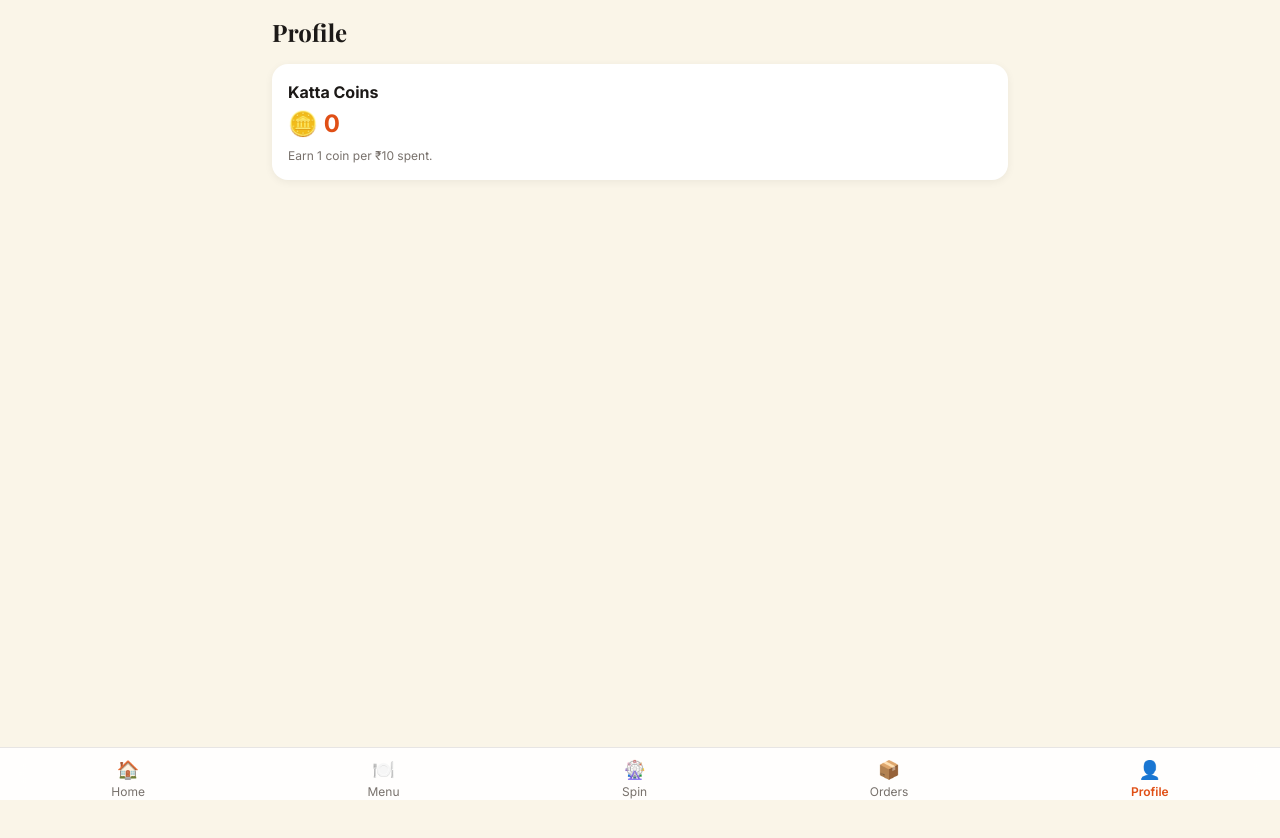
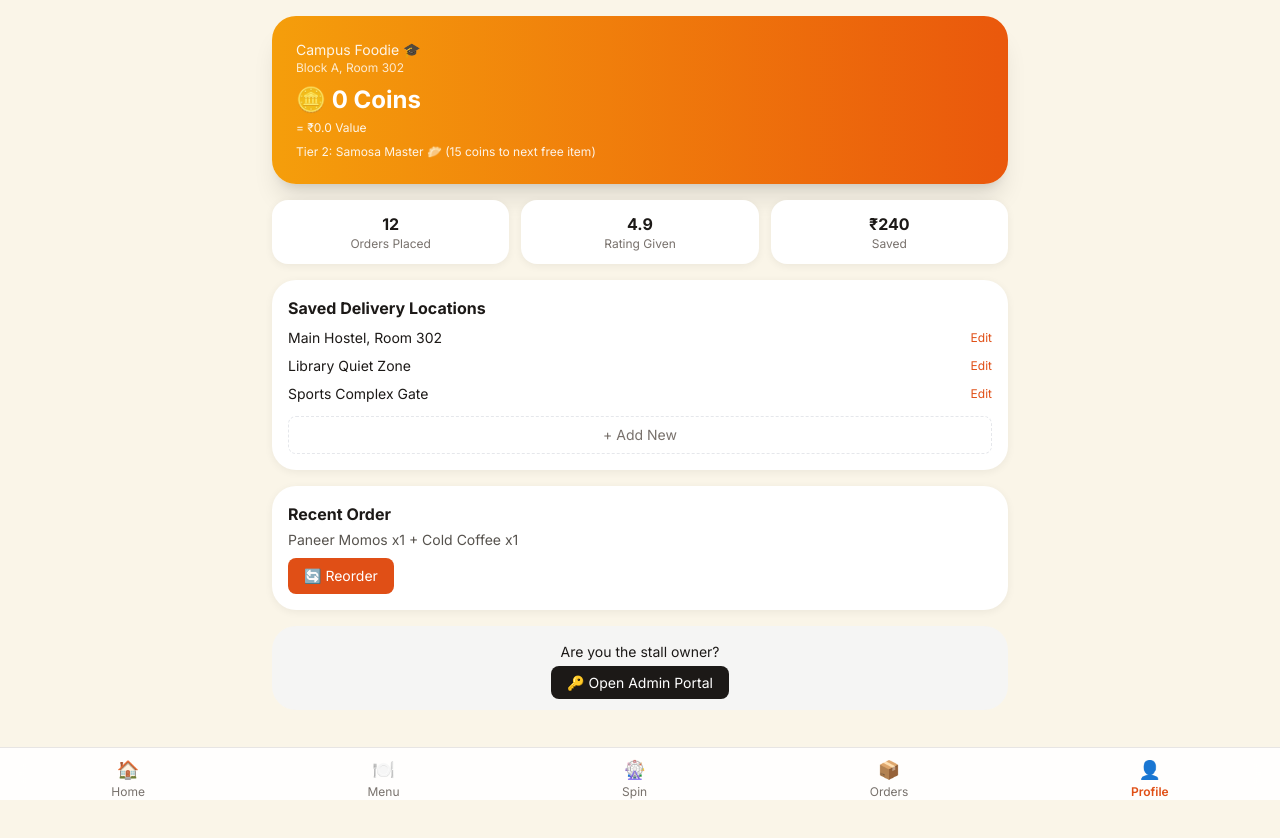
Before and after one commit to ladeshreyash80-dotcom/crispykattav1, a Next.js app: page /profile in a window 1280 px wide. Shown: the top 838 px of the page. Before the commit the page ends 800 px from the top, so only its background shows below. Built offline with nearby package versions, Linux system fonts and the light colour scheme; a web font is replaced by a local one.

Commit message:
feat: add real campus stall photo section + live activity hook to home

```diff
--- a/app/page.tsx
+++ b/app/page.tsx
@@ -91,6 +91,24 @@ export default function Home() {
         </div>
       </section>
 
+      {/* Real campus stall */}
+      <section className="max-w-6xl mx-auto px-4 py-4">
+        <div className="bg-white rounded-3xl p-4 shadow-card">
+          <div className="text-xs uppercase tracking-widest text-brand font-semibold mb-1">Visit our stall at gate no. 2</div>
+          <h2 className="font-display text-xl font-bold mb-3">The stall</h2>
+          <div className="grid grid-cols-2 gap-2 mb-3">
+            <img src="https://images.unsplash.com/photo-1555396273-367ea4eb4db5?auto=format&fit=crop&w=800&q=80" alt="Aerial" className="w-full h-28 object-cover rounded-2xl" />
+            <img src="https://images.unsplash.com/photo-1565299585323-38d6b0865b47?auto=format&fit=crop&w=800&q=80" alt="Stall front" className="w-full h-28 object-cover rounded-2xl" />
+          </div>
+          <div className="text-xs text-stone-600 mb-2">Outside Campus Gate 2 • Under the Banyan Tree</div>
+          <div className="flex gap-2 flex-wrap">
+            <span className="bg-green-100 text-green-700 text-xs px-2 py-1 rounded-full">🟢 Open Now (10:00 - 23:00)</span>
+            <span className="bg-amber-100 text-amber-700 text-xs px-2 py-1 rounded-full">⚡ ~12 min prep</span>
+          </div>
+        </div>
+        <div className="mt-3 bg-brand/10 border border-brand/30 rounded-full px-4 py-2 text-sm text-center">🔥 18 campus students ordered in the last 30 mins!</div>
+      </section>
+
       {/* Circular categories */}
       <section className="max-w-6xl mx-auto px-4 py-4">
         <div className="flex gap-4 overflow-x-auto pb-2">
--- a/app/profile/page.tsx
+++ b/app/profile/page.tsx
@@ -5,11 +5,44 @@ export default function Profile() {
   const { coins } = useRewards();
   return (
     <main className="p-4 max-w-3xl mx-auto pb-32">
-      <h1 className="text-2xl font-bold mb-4">Profile</h1>
-      <div className="bg-white rounded-2xl p-4 shadow-card">
-        <div className="font-bold">Katta Coins</div>
-        <div className="text-2xl text-brand font-bold mt-1">🪙 {coins}</div>
-        <p className="text-xs text-stone-500 mt-2">Earn 1 coin per ₹10 spent.</p>
+      {/* VIP Passport */}
+      <div className="bg-gradient-to-r from-amber-500 to-orange-600 text-white rounded-3xl p-6 shadow-xl mb-4">
+        <div className="text-sm opacity-90">Campus Foodie 🎓</div>
+        <div className="text-xs opacity-80 mb-2">Block A, Room 302</div>
+        <div className="flex items-center gap-2 text-2xl font-bold">🪙 {coins} Coins</div>
+        <div className="text-xs opacity-90 mt-1">= ₹{(coins/10).toFixed(1)} Value</div>
+        <div className="text-xs opacity-90 mt-2">Tier 2: Samosa Master 🥟 (15 coins to next free item)</div>
+      </div>
+
+      {/* Stats */}
+      <div className="grid grid-cols-3 gap-3 mb-4">
+        <div className="bg-white rounded-2xl p-3 shadow-card text-center"><div className="font-bold">12</div><div className="text-xs text-stone-500">Orders Placed</div></div>
+        <div className="bg-white rounded-2xl p-3 shadow-card text-center"><div className="font-bold">4.9</div><div className="text-xs text-stone-500">Rating Given</div></div>
+        <div className="bg-white rounded-2xl p-3 shadow-card text-center"><div className="font-bold">₹240</div><div className="text-xs text-stone-500">Saved</div></div>
+      </div>
+
+      {/* Saved locations */}
+      <div className="bg-white rounded-3xl p-4 shadow-card mb-4">
+        <div className="font-bold mb-2">Saved Delivery Locations</div>
+        <div className="space-y-2 text-sm">
+          <div className="flex justify-between"><span>Main Hostel, Room 302</span><button className="text-brand text-xs">Edit</button></div>
+          <div className="flex justify-between"><span>Library Quiet Zone</span><button className="text-brand text-xs">Edit</button></div>
+          <div className="flex justify-between"><span>Sports Complex Gate</span><button className="text-brand text-xs">Edit</button></div>
+        </div>
+        <button className="mt-3 w-full py-2 border border-dashed rounded-lg text-sm text-stone-500">+ Add New</button>
+      </div>
+
+      {/* Recent order reorder */}
+      <div className="bg-white rounded-3xl p-4 shadow-card mb-4">
+        <div className="font-bold mb-1">Recent Order</div>
+        <div className="text-sm text-stone-600 mb-2">Paneer Momos x1 + Cold Coffee x1</div>
+        <button className="px-4 py-2 bg-brand text-white rounded-lg text-sm">🔄 Reorder</button>
+      </div>
+
+      {/* Owner entry */}
+      <div className="bg-stone-100 rounded-3xl p-4 text-center">
+        <div className="text-sm mb-2">Are you the stall owner?</div>
+        <a href="/admin" className="px-4 py-2 bg-charcoal text-white rounded-lg text-sm">🔑 Open Admin Portal</a>
       </div>
     </main>
   );
--- a/app/spin/page.tsx
+++ b/app/spin/page.tsx
@@ -1,7 +1,7 @@
 'use client';
 import { useState } from 'react';
 
-const PRIZES = ['₹5 off', '₹10 off', 'Free add-on', 'Bonus 20 coins', 'Better luck next time'];
+const PRIZES = ['🪙 20 Katta Coins', '🏷️ ₹10 OFF Coupon', '☕ Free Kulhad Chai', '🍟 Free Fries Add-on', 'Better luck next time'];
 
 export default function Spin() {
   const [spinning, setSpinning] = useState(false);
@@ -21,25 +21,37 @@ export default function Spin() {
 
   return (
     <main className="p-4 max-w-3xl mx-auto pb-32 flex flex-col items-center">
-      <h1 className="text-2xl font-bold mb-4">Spin & Win 🎡</h1>
-      <div className="relative w-64 h-64 mb-6">
-        <div className="absolute top-0 left-1/2 -translate-x-1/2 -translate-y-2 z-10 text-2xl">▼</div>
+      <div className="text-center mb-4">
+        <div className="text-xs uppercase tracking-widest text-brand font-semibold">Daily campus lucky wheel</div>
+        <h1 className="font-display text-3xl font-bold">🎰 SPIN & WIN</h1>
+      </div>
+      <div className="relative w-72 h-72 mb-6">
+        <div className="absolute top-0 left-1/2 -translate-x-1/2 -translate-y-2 z-10 text-3xl">▼</div>
         <div
-          className="w-64 h-64 rounded-full border-8 border-brand overflow-hidden transition-transform duration-[3000ms] ease-out"
-          style={{ transform: `rotate(${rotation}deg)`, background: 'conic-gradient(#E04F16 0deg 72deg, #F59E0B 72deg 144deg, #10B981 144deg 216deg, #3B82F6 216deg 288deg, #8B5CF6 288deg 360deg)' }}
+          className="w-72 h-72 rounded-full border-8 border-brand overflow-hidden transition-transform duration-[3000ms] ease-out shadow-xl"
+          style={{ transform: `rotate(${rotation}deg)`, background: 'conic-gradient(#E04F16 0deg 72deg, #D4A017 72deg 144deg, #10B981 144deg 216deg, #8B5CF6 216deg 288deg, #3B82F6 288deg 360deg)' }}
         >
           {PRIZES.map((p, i) => (
-            <div key={p} className="absolute w-full h-full flex items-center justify-center text-white text-xs font-bold" style={{ transform: `rotate(${i * (360 / PRIZES.length) + 36}deg) translateY(-90px)` }}>
+            <div key={p} className="absolute w-full h-full flex items-center justify-center text-white text-xs font-bold" style={{ transform: `rotate(${i * (360 / PRIZES.length) + 36}deg) translateY(-110px)` }}>
               {p}
             </div>
           ))}
         </div>
       </div>
-      <button onClick={spin} disabled={spinning} className="px-8 py-3 bg-brand text-white rounded-full font-bold text-lg disabled:opacity-50">
-        {spinning ? 'Spinning...' : 'SPIN NOW'}
+      <button onClick={spin} disabled={spinning} className="px-10 py-4 bg-gradient-to-r from-orange-500 to-red-600 text-white rounded-full font-bold text-lg shadow-lg disabled:opacity-50 animate-pulse">
+        {spinning ? 'Spinning...' : '🚀 SPIN THE WHEEL'}
       </button>
-      {result && <div className="mt-6 bg-white rounded-2xl p-4 shadow-card text-center font-bold">You won: {result}! 🎉</div>}
-      <p className="text-xs text-stone-500 mt-4 text-center">One spin per day. Prizes subject to terms.</p>
+      {result && <div className="mt-6 bg-white rounded-2xl p-4 shadow-card text-center font-bold text-lg">🎉 You won: {result}!</div>}
+      <div className="mt-6 w-full">
+        <div className="text-sm font-bold mb-2">Prizes</div>
+        <ul className="text-sm space-y-1">
+          <li>🪙 20 Katta Coins</li>
+          <li>🏷️ ₹10 OFF Coupon</li>
+          <li>☕ Free Kulhad Chai</li>
+          <li>🍟 Free Fries Add-on</li>
+        </ul>
+        <div className="text-xs text-stone-500 mt-3">Next spin available in 14h 22m if already spun today.</div>
+      </div>
     </main>
   );
 }
--- a/lib/mockMenu.ts
+++ b/lib/mockMenu.ts
@@ -10,5 +10,5 @@ export const MOCK_MENU = [
   { id: 'm9', name: 'Mango Lassi', description: 'Thick yogurt drink with mango pulp', price: 40, category: 'Beverages', image_url: 'https://images.unsplash.com/photo-1527661591475-527312dd65f5?auto=format&fit=crop&w=500&q=80', is_veg: true, is_popular: false, rating: 4.5, prep_time: '3-5 mins' },
   { id: 'm10', name: 'Masala Lemonade', description: 'Tangy lemonade with chaat masala', price: 30, category: 'Beverages', image_url: 'https://images.unsplash.com/photo-1513558161293-cdaf765ed2fd?auto=format&fit=crop&w=500&q=80', is_veg: true, is_popular: false, rating: 4.3, prep_time: '3-5 mins' },
   { id: 'm11', name: 'Hot Chocolate Brownie', description: 'Warm brownie with chocolate sauce', price: 70, category: 'Desserts', image_url: 'https://images.unsplash.com/photo-1606313564200-e75d5e30476c?auto=format&fit=crop&w=500&q=80', is_veg: true, is_popular: true, rating: 4.8, prep_time: '5-8 mins' },
-  { id: 'm12', name: 'Gulab Jamun (2 pcs)', description: 'Soft milk-solid dumplings in sugar syrup', price: 30, category: 'Desserts', image_url: 'https://images.unsplash.com/photo-1541781774459-bb2af2f05b55?auto=format&fit=crop&w=500&q=80', is_veg: true, is_popular: false, rating: 4.6, prep_time: '2-4 mins' },
+  { id: 'm12', name: 'Gulab Jamun (2 pcs)', description: 'Soft milk-solid dumplings in sugar syrup', price: 30, category: 'Desserts', image_url: 'https://images.unsplash.com/photo-1601050690597-df0568f70950?auto=format&fit=crop&w=600&q=80', is_veg: true, is_popular: false, rating: 4.6, prep_time: '2-4 mins' },
 ];
```
